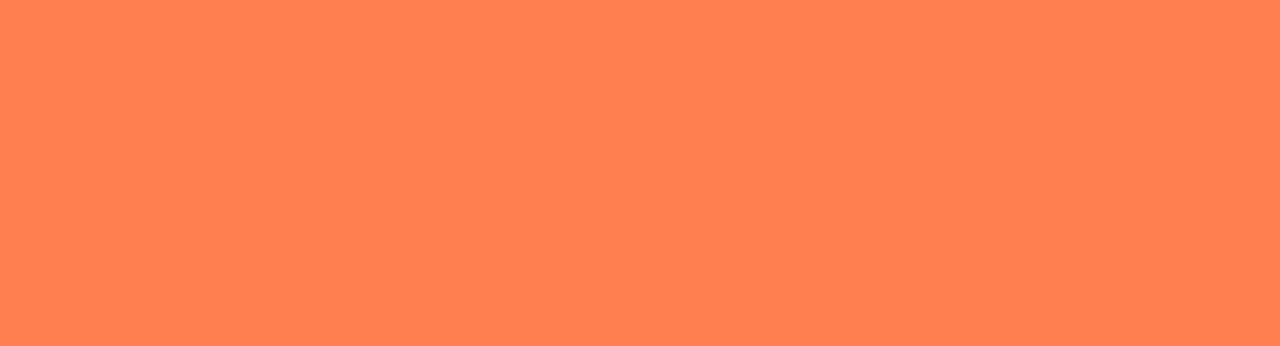
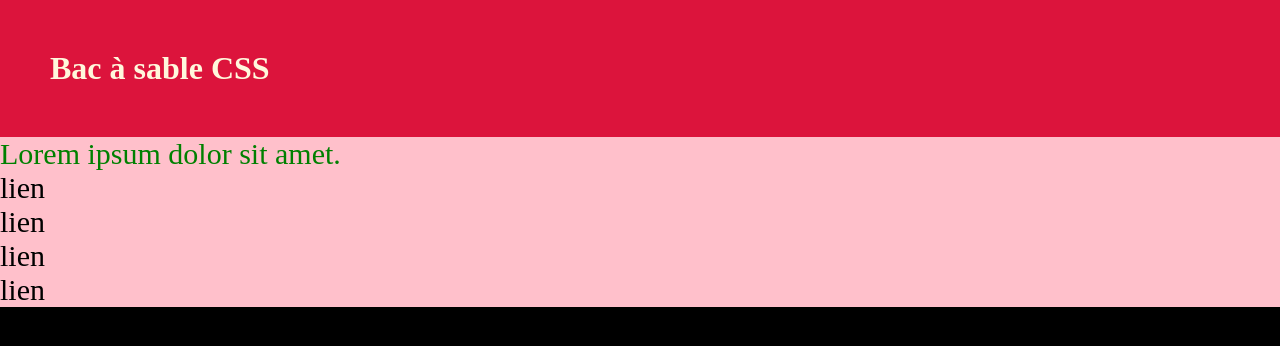
Before and after one commit to kyoshiroDev/CSS-de-A-a-Z, a plain HTML site: page 1-Les-bases-du-CSS/01-Notions-de-depart/02-La-selection/index.html in a window 1280 px wide. Drawn offline with Linux system fonts and the light colour scheme.

Commit message:
01 notions de départ fini

```diff
--- /dev/null
+++ b/1-Les-bases-du-CSS/01-Notions-de-depart/01-Declarer-le-CSS/style.css
@@ -0,0 +1,3 @@
+body{
+    background-color: royalblue;
+}
--- a/1-Les-bases-du-CSS/01-Notions-de-depart/02-La-selection/index.html
+++ b/1-Les-bases-du-CSS/01-Notions-de-depart/02-La-selection/index.html
@@ -8,7 +8,16 @@
   <link rel="stylesheet" href="style.css">
 </head>
 <body>
-
+    <h1 class="title first-title" id="title-1">Bac à sable CSS</h1>
+<div class="container">
+  <p>Lorem ipsum dolor sit amet.</p>
+  <ul class="list">
+    <li class="list-item">lien</li>
+    <li class="list-item">lien</li>
+    <li class="list-item">lien</li>
+    <li class="list-item">lien</li>
+  </ul>
+</div>
 
 
 
--- a/1-Les-bases-du-CSS/01-Notions-de-depart/02-La-selection/style.css
+++ b/1-Les-bases-du-CSS/01-Notions-de-depart/02-La-selection/style.css
@@ -1,31 +1,71 @@
 body {
-  background-color: coral;
+    background-color: coral;
 }
 
 /* Une règle CSS : */
 
+/* Sélecteur */
 
+/* Les balises */
+h1 {
+    /* Composer de déclaration */
+    /* proprété : valeur */
+    color: blue;
+    background: #000;
+}
 
 /* Différents sélecteurs sont disponibles */
 
+/* Les class */
+.title {
+    background-color: darkslategrey;
+    color: cornsilk;
+}
 
+/* Les ID */
+#title-1 {
+    background-color: crimson;
+}
+
+/* Sélectionner un élément avec plusieurs class */
+.title.first-title {
+    padding: 50px;
+}
+
+.container p {
+    font-size: 30px;
+    color: green;
+}
 
 /* On évite les sélections trop longues */
+/* Pas bien */
+html body .container ul li {
+    font-size: 30px;
+}
 
-
+/* Bonne pratique */
+.list-item {
+    font-size: 30px;
+}
 
 /* On donne une classe au parent ou à l'enfant pour faciliter la sélection */
-
-
-/* ou */
-
+.list li {
+    font-size: 30px;
+}
 
 /* Le sélecteur universel "*" sélectionne tout */
-
-
+* {
+    background-color: #000;
+}
 
 /* On l'utilise souvent pour reset */
-
-
+* {
+    margin: 0;
+    padding: 0;
+}
 
 /* On peut aussi l'utiliser dans un élément */
+
+.container * {
+    background-color: pink;
+}
--- a/1-Les-bases-du-CSS/01-Notions-de-depart/03-Couleurs/style.css
+++ b/1-Les-bases-du-CSS/01-Notions-de-depart/03-Couleurs/style.css
@@ -1,3 +1,32 @@
 body {
-  background: #333;
+    background: #f1f1f1;
 }
+
+.box {
+    width: 250px;
+    height: 250px;
+    /* Les couleurs */
+
+    /* named color */
+    background-color: salmon;
+
+    /* Red Green Blue (RGB) */
+    background-color: rgb(250, 128, 114);
+
+    /* Red Green Blue alpha(RGBa) a pour opacitée */
+    background-color: rgb(250, 128, 114, 0.3);
+
+    /* Hexadecimal */
+    /* [0-9] [a-f] */
+    background-color: #fa8072;
+
+    /* HSL */
+    background-color: hsl(11, 47%, 52%);
+
+    box-shadow: 0 5px 5px rgba(0, 0, 0, 0.3);
+    border: 10px solid blue;
+}
+
+h1 {
+    color: #000;
+}
--- a/1-Les-bases-du-CSS/01-Notions-de-depart/04-Spacing-et-bordures/style.css
+++ b/1-Les-bases-du-CSS/01-Notions-de-depart/04-Spacing-et-bordures/style.css
@@ -1,7 +1,39 @@
 p {
     font-size: 45px;
+    /*!* margin espace entre les éléments ça va pousser nos éléments *!
+    !* margin 20px partout *!
+    margin: 20px;
+
+    !* ou *!
+    margin: 20px 20px 20px 20px;
+
+    !* margin haut/bas - gauche/droite *!
+    margin: 20px 20px;
+
+    !* margin Haut - gauche/droite - bas *!
+    margin: 200px 20px 0px;
+*/
+    /*
+        margin-top: 2px;
+        margin-bottom: 100px;
+        margin-left: 200px;
+        margin-right: 99px;*/
+
+
+    /* Padding remplissage des éléments */
+    padding: 40px;
+    background: coral;
+
+    /*  !* border *!
+      border-width: 10px;
+      border-style: solid;
+      border-color: crimson;*/
+
+    border: 10px solid crimson;
+
+    /* arrondir les angles */
+    border-radius: 9999px;
 }
-
 
 
 span {
@@ -9,7 +41,8 @@ span {
     font-size: 50px;
 
     /* Le padding top et bottom des éléments inline ne poussent pas les autres éléments inline ou block. */
-
+    /*padding: 80px 10px;*/
 
     /* Margin top et bottom ne fonctionne pas avec les éléments inline */
+    margin: 5555555555555px 10px;
 }
--- a/1-Les-bases-du-CSS/01-Notions-de-depart/05-Taille/style.css
+++ b/1-Les-bases-du-CSS/01-Notions-de-depart/05-Taille/style.css
@@ -3,13 +3,41 @@
 
 body {
     background: #333;
+    margin: 0;
 }
+
+html, body {
+    height: 100%;
+}
+
 /*
   Un élément bloc prend l'entièreté de la largeur de son parent.
-  Sa valeur est "auto".
+  Sa valeur de base pour width est "auto" par défault.
 */
+
+/* Responsive */
+button {
+    display: inline-block;
+    min-width: 150px;
+    padding: 10px 0;
+}
+
 .box {
+    /*!* Relative *!
+    /*width: 50%;*/
+
+    /*  !* Absolute *!
+      height: 500px;*/
+    max-width: 1100px;
+    margin: 0 auto;
+    /*margin: 0 50px;*/
+
+    min-width: 800px;
+    /*    height: 2000px;
+        max-height: 200px;*/
+    /*min-height: 200px;*/
     background-color: salmon;
+
 }
 
 
@@ -20,21 +48,23 @@ body {
 }
 
 .child {
-  height: 50px;
-  background: green;
+    height: 75%;
+    max-height: 100px;
+    max-width: 150px;
+    background: cornsilk;
 }
 
 p {
     color: #f1f1f1;
     font-size: 24px;
+    background: royalblue;
 
     /* min-content = Largeur du contenu le plus grand (ici du mot le plus grand) */
-
+    /*width: min-content;*/
 
     /* max-content = Longueur totale du contenu sans interuption. Ici la longueur totale de tous les mots. */
-
-
+    /*width: max-content;*/
 
     /* fit-content = Utilise max-content si ça ne dépasse pas, sinon la largeur disponible, et au minimum min-content. */
-
+    width: fit-content;
 }
--- a/1-Les-bases-du-CSS/01-Notions-de-depart/06-Modele-de-boite/style.css
+++ b/1-Les-bases-du-CSS/01-Notions-de-depart/06-Modele-de-boite/style.css
@@ -0,0 +1,26 @@
+/* Reset simple CSS */
+*, ::before, ::after {
+    box-sizing: border-box;
+    margin: 0;
+    padding: 0;
+}
+
+.box {
+    background: teal;
+    width: 400px;
+    height: 250px;
+    padding: 15px;
+    border: 3px solid #000;
+    margin: 50px;
+}
+
+/* width, height, margin-top et margin-bottom fonctionne pas sur les éléments inline */
+/* padding gauche droite fonctionne */
+span {
+    width: 250px;
+    height: 250px;
+    margin-top: 50px;
+    margin-bottom: 50px;
+    padding: 0 50px;
+    background: green;
+}
--- a/1-Les-bases-du-CSS/01-Notions-de-depart/07-Display/style.css
+++ b/1-Les-bases-du-CSS/01-Notions-de-depart/07-Display/style.css
@@ -2,13 +2,21 @@ p {
     background-color: royalblue;
     color: #f1f1f1;
     font-size: 45px;
+
     /* Valeur de base pour un <p> */
+    display: block;
 
     /* Transformation en ligne */
+    display: inline;
 
     /* Mix des deux */
+    display: inline-block;
+    width: 500px;
+    height: 250px;
+    padding: 50px;
 
     /* Disparation visuelle, mais reste dans le DOM */
+    /*display: none;*/
 }
 
 span {
@@ -17,4 +25,10 @@ span {
     font-size: 45px;
 
     /* On peut changer le display de tous les élémens */
+    display: block;
 }
+
+button {
+    min-width: 150px;
+    padding: 12px 5px;
+}
```
Also changed, not shown: 1-Les-bases-du-CSS/01-Notions-de-depart/01-Declarer-le-CSS/index.html (added, +13 -0 lines), 1-Les-bases-du-CSS/01-Notions-de-depart/03-Couleurs/index.html (+7 -7 lines), 1-Les-bases-du-CSS/01-Notions-de-depart/04-Spacing-et-bordures/index.html (+4 -3 lines), 1-Les-bases-du-CSS/01-Notions-de-depart/05-Taille/index.html (+12 -10 lines), 1-Les-bases-du-CSS/01-Notions-de-depart/06-Modele-de-boite/index.html (+9 -6 lines), 1-Les-bases-du-CSS/01-Notions-de-depart/07-Display/index.html (+12 -8 lines). Lines whose indentation alone changed are shown as unchanged.
